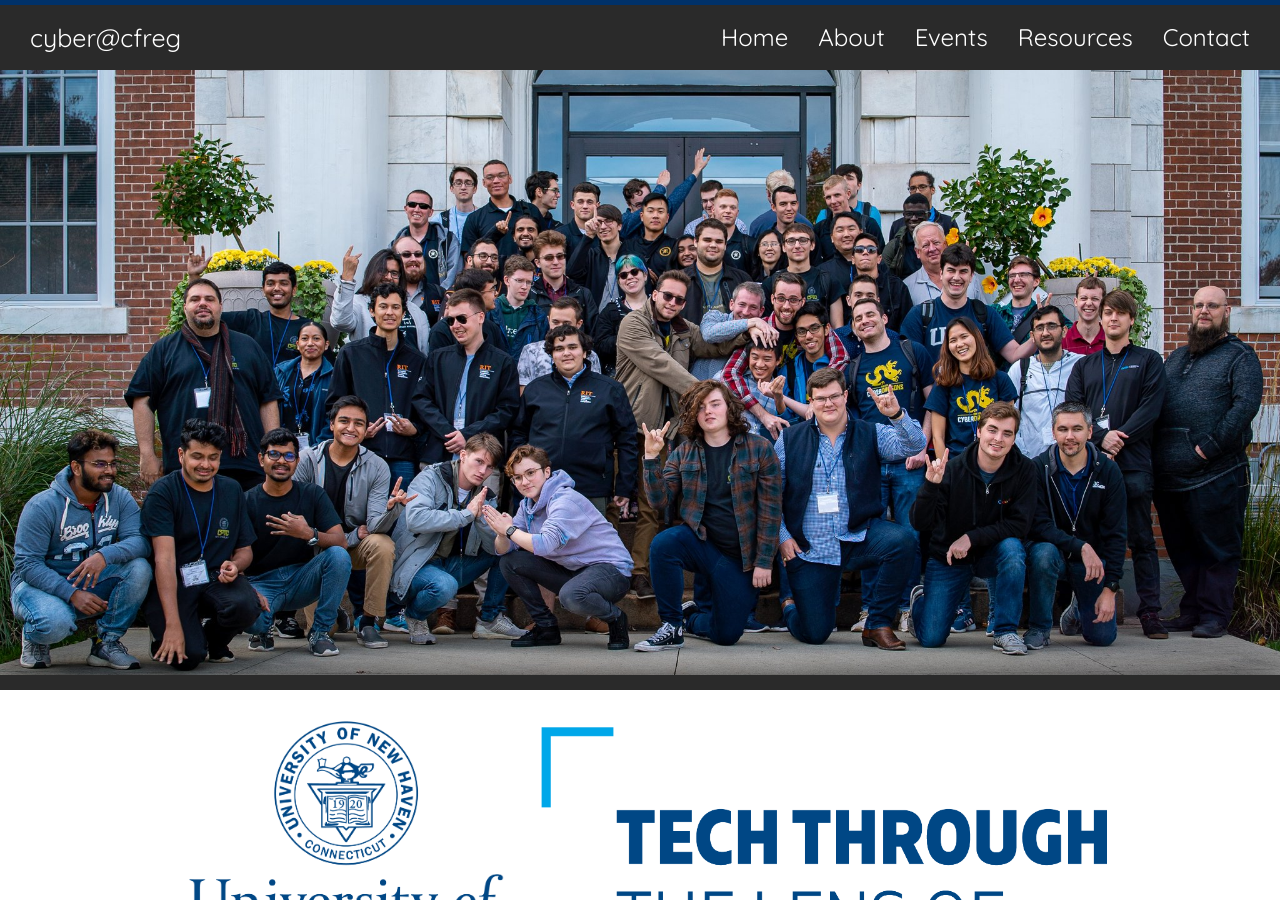
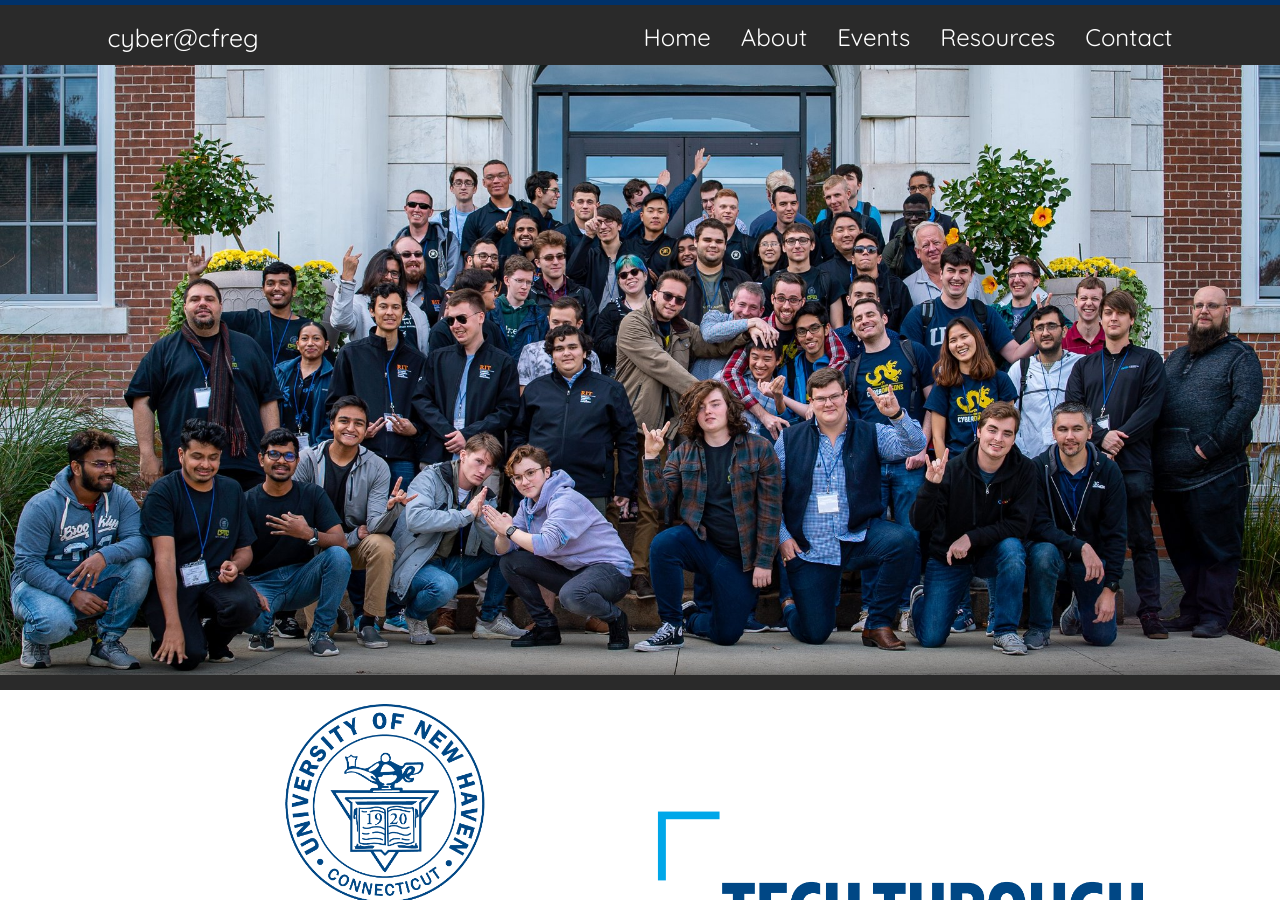
Before and after one commit to cyber-cfreg/cyber-cfreg.github.io, a Jekyll site: the page built from index.md, in a window 1280 px wide and 900 px high. Built offline with Jekyll 4.4.1, drawn with Linux system fonts in a browser that asks for light colours; nearby versions of some CDN libraries.

Commit message:
Improved responsiveness

```diff
--- a/_includes/footer.html
+++ b/_includes/footer.html
@@ -1,3 +1,4 @@
+</div>
 </div>
 
 </div>
@@ -15,5 +16,6 @@
 });
 </script>
 <script src='https://cdnjs.cloudflare.com/ajax/libs/jquery/2.1.3/jquery.min.js'></script><script  src="../js/footer.js"></script>
+<script src="https://cdn.jsdelivr.net/npm/bootstrap@5.1.3/dist/js/bootstrap.bundle.min.js" integrity="sha384-ka7Sk0Gln4gmtz2MlQnikT1wXgYsOg+OMhuP+IlRH9sENBO0LRn5q+8nbTov4+1p" crossorigin="anonymous"></script>
 </body>
 </html>
--- a/_includes/head.html
+++ b/_includes/head.html
@@ -4,6 +4,7 @@
     <title>{%if page.title %}{{ page.title }}{% else %}{{ site.title }}{% endif %}</title>
     <meta name="description" content="cyber@cfreg">
     <meta name="author" description="Charles_">
+    <link href="https://cdn.jsdelivr.net/npm/bootstrap@5.1.3/dist/css/bootstrap.min.css" rel="stylesheet" integrity="sha384-1BmE4kWBq78iYhFldvKuhfTAU6auU8tT94WrHftjDbrCEXSU1oBoqyl2QvZ6jIW3" crossorigin="anonymous">
     <!--<link rel="shortcut icon" type="image/x-icon" href="assets/images/favicon/favicon.ico"> -->
     <link rel="stylesheet" type="text/css" href="http://fonts.googleapis.com/css?family=Oxygen:400,300,700">
     <link rel="stylesheet" href="{{ "/fonts/articoextracondensed_extralight_macroman/stylesheet.css" | prepend: site.baseurl | replace: '//', '/' }}" type="text/css" charset="utf-8" />
--- a/_layouts/default.html
+++ b/_layouts/default.html
@@ -5,7 +5,7 @@
     <!-- <a id="section1" href="#info"><span></span>Scroll</a> -->
 </div>
 <div id="site-content">
-
+<div class="container">
 <div class="info" style="margin-left: 5em;margin-right: 5em;" />
         <!-- <center><p class="header">{{ page.title }}<p></center> -->
 {{ content }}
--- a/css/style.css
+++ b/css/style.css
@@ -176,3 +176,9 @@
     font-size: 20px;
 
 }
+
+div.vertCenter {
+    display: flex;
+    align-items: center;
+    flex-wrap: wrap;
+}
--- a/index.md
+++ b/index.md
@@ -2,13 +2,15 @@
 layout: default
 title: Home
 ---
-<div class="divider-line" id="inner-wrap">
-    <p align="center">
-        <img src="/images/CIT_seal.png" alt="CIT seal" height=400px/>
-        <img src="/images/tech-thru-lens.png" alt="Tech Through Lens Slogan" height=400px/>
-        <!-- <img src="/images/ct-cyber.jpeg" alt="CT Cyber Graph" height=400px/> -->
-    </p>
+<div class="row">
+    <div class="col-sm-6">
+        <img src="/images/CIT_seal.png" alt="CIT seal" width="100%"/>
+    </div>
+    <div class="col-sm-6 vertCenter">
+        <img src="/images/tech-thru-lens.png" alt="Tech Through Lens Slogan" width="100%"/>
+    </div>
 </div>
+<div class="divider-line" id="inner-wrap"></div>
 
 ## University of New Haven Hacking Club Meetings
 
@@ -23,10 +25,10 @@
 <div class="divider-line" id="inner-wrap"></div>
 # Sponsors
 
-<p align="center">
-    <img src="/images/digitalocean.png" alt="DigitalOcean" height=100px/>
-    <img src="/images/teamspeak-3.svg" alt="DigitalOcean" height=100px/>
-    <img src="/images/red-hat.png" alt="DigitalOcean" height=100px/>
-</p>
+<div class="row">
+    <div class="col-sm-12 col-md-4 vertCenter"><center><img src="/images/digitalocean.png" alt="DigitalOcean" width="100%"/></center></div>
+    <div class="col-sm-12 col-md-4 vertCenter"><center><img src="/images/teamspeak-3.svg" alt="TeamSpeak" width="100%"/></center></div>
+    <div class="col-sm-12 col-md-4 vertCenter"><center><img src="/images/red-hat.png" alt="RedHat" width="100%"/></center></div>
+</div>
 \
 &nbsp;
```
Also changed, not shown: _layouts/other.html (+4 -3 lines), css/sss.css (added, +51 -0 lines), images/arr.png (added), images/digitalocean.png, js/sss.min.js (added).
